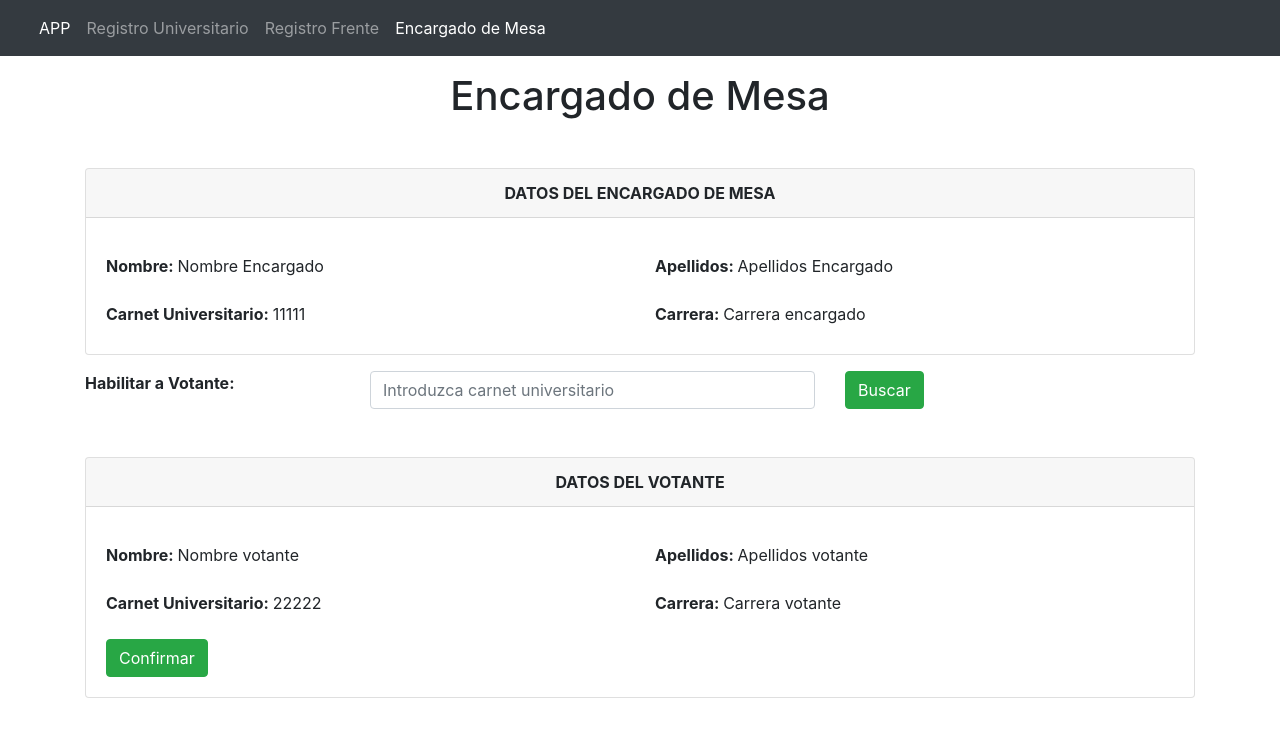
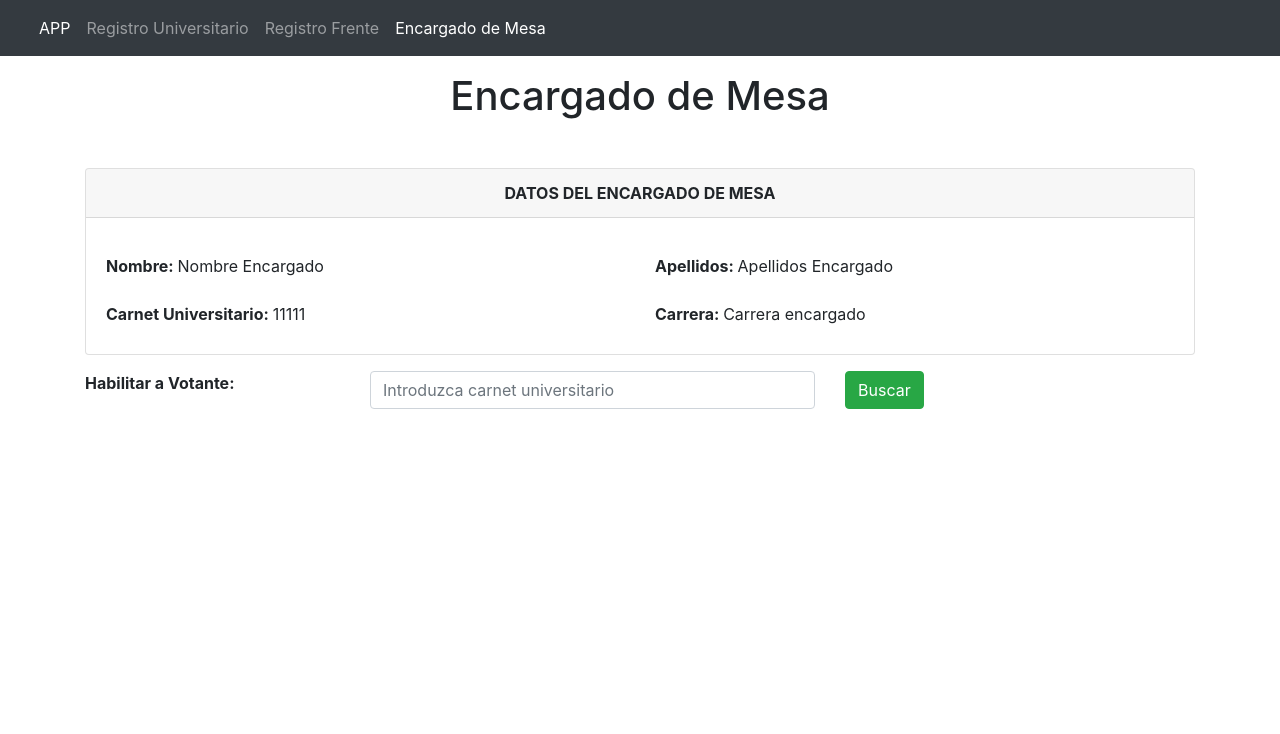
Before and after one commit to adlf-aldana/SistemaElecciones, a React (Create React App) app: page /encargadoMesa in a window 1280 px wide. Shown: the top 734 px of the page. Built offline with nearby package versions, Linux system fonts and the light colour scheme.

Commit message:
solicitando del frontend a la base de datos universitario por CU

```diff
--- a/src/Components/Usuario/encargadoMesa/Cards.jsx
+++ b/src/Components/Usuario/encargadoMesa/Cards.jsx
@@ -31,7 +31,7 @@ const Cards = ({ EncargadoMesa, votante }) => {
             <div className="col">
               <strong>Carnet Universitario: </strong>
               <label htmlFor="">
-                {EncargadoMesa ? EncargadoMesa.cuEncargado : votante.cuVotante}
+                {EncargadoMesa ? EncargadoMesa.cuEncargado : votante.cu}
               </label>
             </div>
             <div className="col">
--- a/src/Components/Usuario/encargadoMesa/EncargadoMesa.jsx
+++ b/src/Components/Usuario/encargadoMesa/EncargadoMesa.jsx
@@ -1,7 +1,14 @@
+import axios from "axios";
 import React, { Fragment, useState } from "react";
 import Cards from "./Cards";
 
 const EncargadoMesa = () => {
+  const URL = "http://localhost:4000/api/consulta_universitario_cu/";
+  // DATOS DEL FORMULARIO
+  const [dataForm, setdataForm] = useState({
+    cuUniversitario: "",
+  });
+
   const [EncargadoMesa, setEncargadoMesa] = useState({
     nombre: "Nombre Encargado",
     apellidos: "Apellidos Encargado",
@@ -9,23 +16,23 @@ const EncargadoMesa = () => {
     carrera: "Carrera encargado",
   });
 
-  const [votante, setvotante] = useState({
-    nombre: "Nombre votante",
-    apellidos: "Apellidos votante",
-    cuVotante: "22222",
-    carrera: "Carrera votante",
-  });
-
-  const [cuVotante, setcuVotante] = useState();
+  const [votante, setvotante] = useState();
 
   const handleChange = (e) => {
-    setcuVotante(e.target.value);
+    setdataForm({ [e.target.name]: e.target.value });
   };
 
-  const onSubmit = (e) => {
+  const { cuUniversitario } = dataForm;
+
+  const onSubmit = async (e) => {
     e.preventDefault();
-    console.log(cuVotante);
+    const datos = await axios.get(URL + cuUniversitario);
+    setvotante(datos.data.msg);
+    setdataForm({
+      cuUniversitario: "",
+    });
   };
+
   return (
     <Fragment>
       <div className="container mt-3">
@@ -46,6 +53,7 @@ const EncargadoMesa = () => {
                 className="form-control"
                 placeholder="Introduzca carnet universitario"
                 onChange={handleChange}
+                value={cuUniversitario}
               />
             </div>
             <div className="col-md-4">
```
